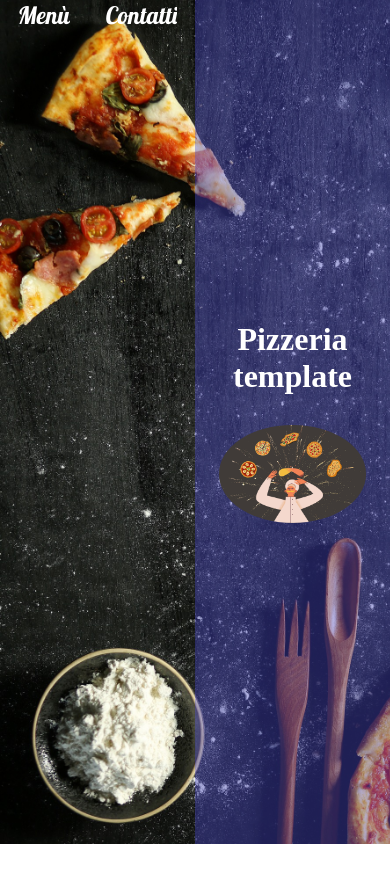
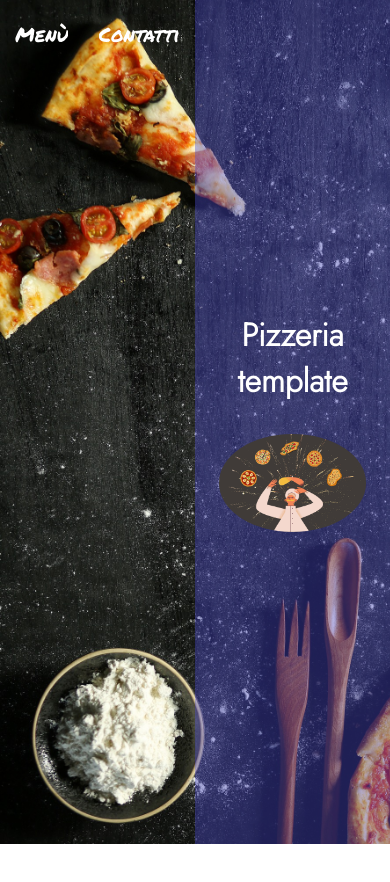
Before and after one commit to ImAl3x03/Restaurant-Template, a React (Create React App) app: page / in a window 390 px wide. Shown: the top 882 px of the page. Built offline with nearby package versions, Linux system fonts and the light colour scheme.

Commit message:
Modified responsive text and font

```diff
--- a/public/index.html
+++ b/public/index.html
@@ -1,22 +1,31 @@
 <!DOCTYPE html>
 <html lang="en">
+
 <head>
   <meta charset="utf-8" />
   <meta name="viewport" content="width=device-width, initial-scale=1" />
   <meta name="theme-color" content="#000000" />
 
-    <link rel="stylesheet" href="https://fonts.googleapis.com/css?family=Lobster">
-    <meta
-      name="description"
-      content="Web site created using create-react-app"
-    />
+  <!-- Font per la navbar -->
+  <link rel="preconnect" href="https://fonts.googleapis.com">
+  <link rel="preconnect" href="https://fonts.gstatic.com" crossorigin>
+  <link href="https://fonts.googleapis.com/css2?family=Permanent+Marker&display=swap" rel="stylesheet">
+
+  <!-- Font per il nome -->
+  <link rel="preconnect" href="https://fonts.googleapis.com">
+  <link rel="preconnect" href="https://fonts.gstatic.com" crossorigin>
+  <link href="https://fonts.googleapis.com/css2?family=Jost:wght@300&display=swap" rel="stylesheet">
+
+  <meta name="description" content="Web site created using create-react-app" />
   <link rel="apple-touch-icon" href="%PUBLIC_URL%/logo192.png" />
 
   <link rel="manifest" href="%PUBLIC_URL%/manifest.json" />
 
   <title>React App</title>
 </head>
+
 <body>
   <div id="root"></div>
 </body>
+
 </html>
--- a/src/Component/App.css
+++ b/src/Component/App.css
@@ -35,12 +35,15 @@
 }
 
 .bg-transparent > h1{
+    font-family: 'Jost', sans-serif;
+    font-size: 4em;
+
     text-align: center;
     color: white;
 }
 
 .logo {
-    width: 40%;
+    width: 60%;
     height: auto;
 
     margin: 0 auto;
@@ -57,4 +60,8 @@
     .logo {
         width: 75%;
     }
+
+    .bg-transparent > h1 {
+        font-size: 2em;
+    }
 }
--- a/src/Component/Navbar/Navbar.css
+++ b/src/Component/Navbar/Navbar.css
@@ -9,8 +9,18 @@
     position: fixed;
 }
 
+.link {
+    margin-top: 20px;
+}
+
 .link > span {
-    font-size: 24px;
-    font-family: 'Lobster';
+    font-size: 35px;
+    font-family: 'Permanent Marker', cursive;
     color: white;
 }
+
+@media screen and (max-width: 800px) {
+    .link > span {
+        font-size: 20px;
+    }
+}
```
Lines whose indentation alone changed are shown as unchanged.
